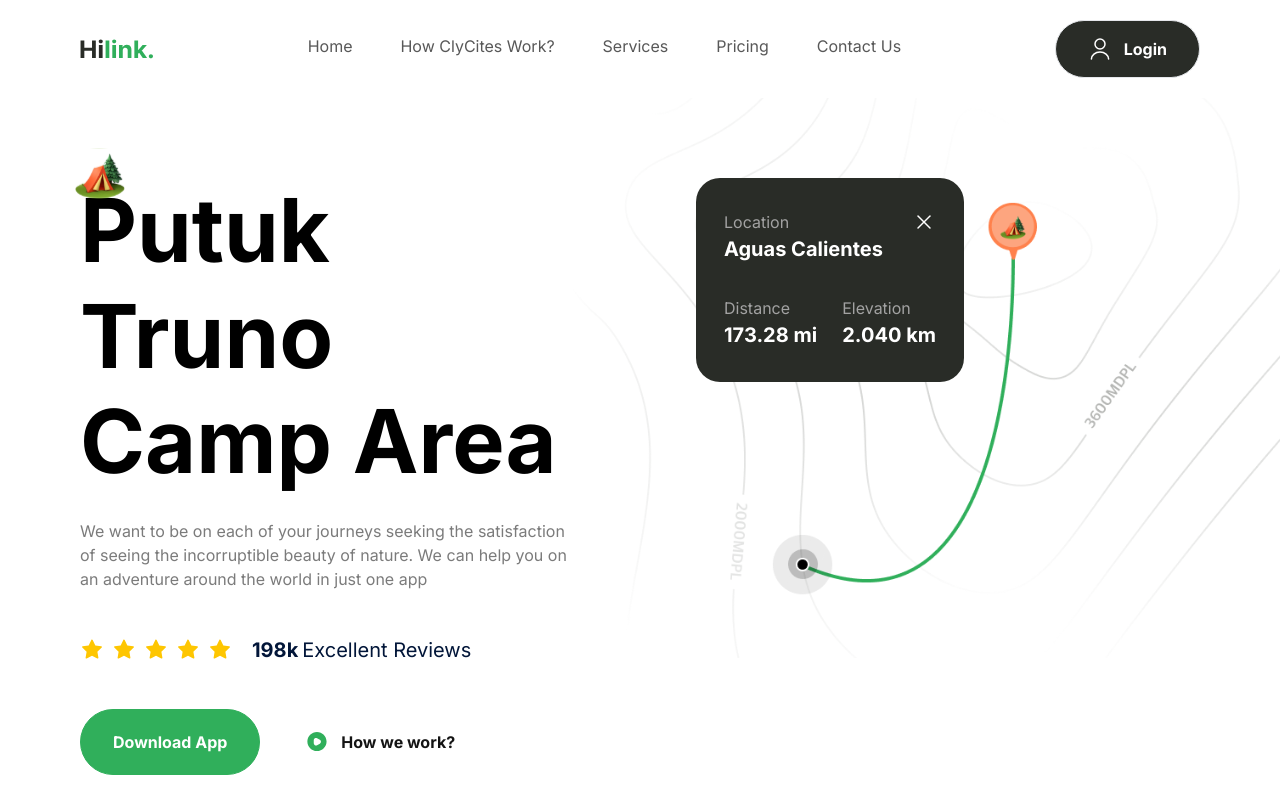
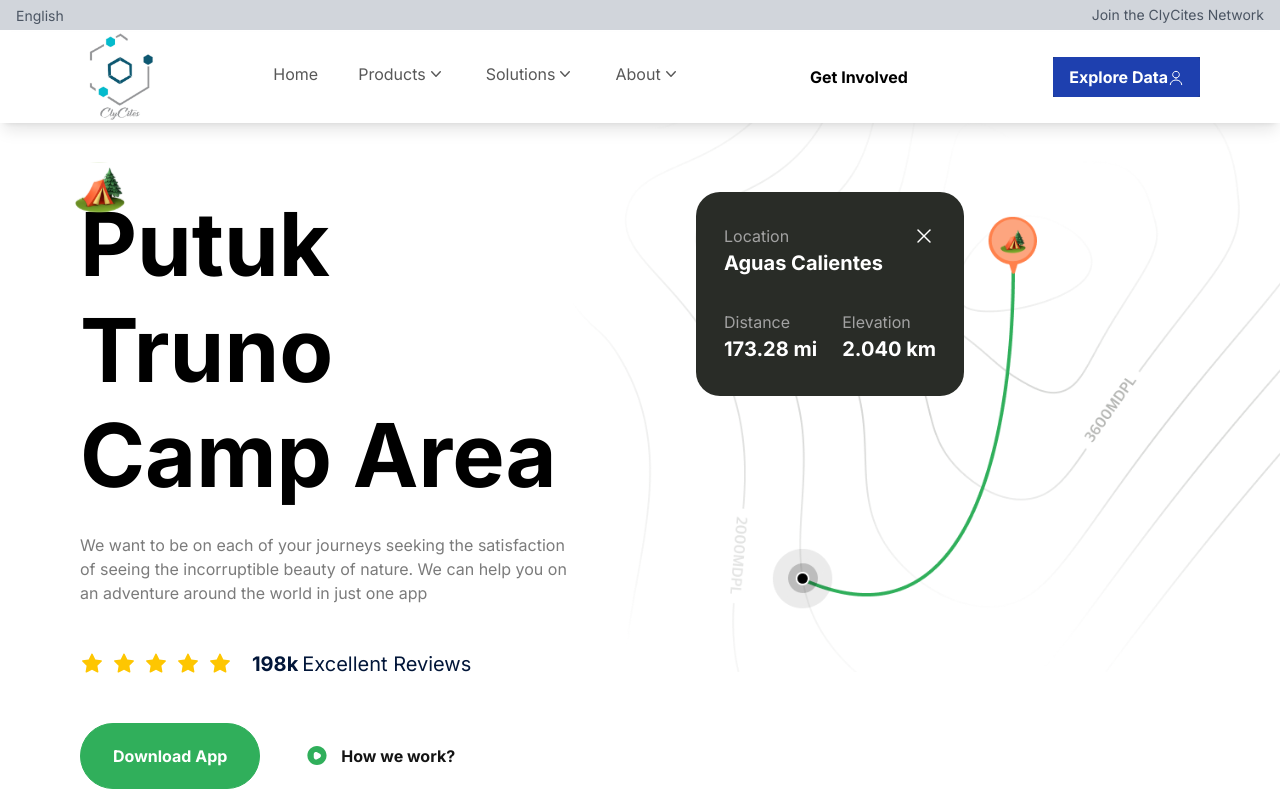
Before and after one commit to ClyCites/ClyCites-Frontend, a Next.js app in the folder ClyCites/: page / in a window 1280 px wide. Shown: the top 800 px of the page. Built offline with nearby package versions, Linux system fonts and the light colour scheme.

Commit message:
initial publishing

```diff
--- a/ClyCites/app/layout.tsx
+++ b/ClyCites/app/layout.tsx
@@ -18,7 +18,7 @@ export default function RootLayout({
     <html lang="en">
       <body>
         <Navbar />
-        <main className="relative overflow-hidden">
+        <main className="relative overflow-hidden mt-20">
           {children}
         </main>
         <Footer />
--- a/ClyCites/components/Navbar.tsx
+++ b/ClyCites/components/Navbar.tsx
@@ -1,32 +1,191 @@
-import { NAV_LINKS } from "@/constants"
-import Image from "next/image"
-import Link from "next/link"
-import Button from "./Button"
+// import { NAV_LINKS } from "@/constants";
+"use client";
+
+import { useState, useEffect } from 'react';
+import Image from "next/image";
+import Link from "next/link";
+import Button from "./Button";
+
+// NAVIGATION
+export const NAV_LINKS = [
+  {
+    href: '/',
+    key: 'home',
+    label: 'Home'
+  },
+  {
+    href: '/',
+    key: 'products',
+    label: 'Products',
+    dropdown: [
+      { href: '/', label: 'Product 1' },
+      { href: '/', label: 'Product 2' },
+      { href: '/', label: 'Product 3' },
+      { href: '/', label: 'Product 4' },
+      { href: '/', label: 'Product 5' },
+      { href: '/', label: 'Product 6' }
+    ]
+  },
+  {
+    href: '/',
+    key: 'solutions',
+    label: 'Solutions',
+    dropdown: [
+      { href: '/', label: 'Solution 1' },
+      { href: '/', label: 'Solution 2' },
+      { href: '/', label: 'Solution 3' },
+      { href: '/', label: 'Solution 4' },
+      { href: '/', label: 'Solution 5' },
+      { href: '/', label: 'Solution 6' }
+    ]
+  },
+  // {
+  //   href: '/',
+  //   key: 'how_clycites_work',
+  //   label: 'How ClyCites Work?'
+  // },
+  {
+    href: '/',
+    key: 'contact_us',
+    label: 'About',
+    dropdown: [
+      { href: '/', label: 'About Us' },
+      { href: '/', label: 'Contact Us' },
+      { href: '/', label: 'FAQs' },
+      { href: '/', label: 'Terms of Service' },
+      { href: '/', label: 'Privacy Policy' },
+      { href: '/', label: 'Site Map' }
+    ]
+  }
+];
 
 const Navbar = () => {
+  const [scrolled, setScrolled] = useState(false);
+
+  const [isOpen, setIsOpen] = useState(false);
+  const [selectedLanguage, setSelectedLanguage] = useState('English');
+
+  const languages = ['English', 'Spanish', 'French', 'German', 'Chinese'];
+
+  const handleLanguageClick = (language: string) => {
+    setSelectedLanguage(language);
+    setIsOpen(false);
+    // Implement language switching logic here
+    console.log(`Language switched to: ${language}`);
+  };
+
+  useEffect(() => {
+    const handleScroll = () => {
+      if (window.scrollY > 8) {
+        setScrolled(true);
+      } else {
+        setScrolled(false);
+      }
+    };
+    window.addEventListener('scroll', handleScroll);
+    return () => {
+      window.removeEventListener('scroll', handleScroll);
+    };
+  }, []);
+
   return (
-    <nav className="flexBetween max-container padding-container relative z-30 py-5">
+    <div>
+    <div className="top-0 left-0 w-full h-8 bg-gray-300 border-b-2 border-white shadow-lg flex justify-between items-center px-4">
+    <div className="relative">
+      <button
+        onClick={() => setIsOpen(!isOpen)}
+        className="text-sm text-gray-600"
+      >
+        {selectedLanguage}
+      </button>
+      {isOpen && (
+        <div className="absolute top-full mt-2 w-32 bg-white border border-gray-300 shadow-lg">
+          {languages.map((language) => (
+            <button
+              key={language}
+              onClick={() => handleLanguageClick(language)}
+              className="block w-full text-left px-4 py-2 text-sm text-gray-700 hover:bg-gray-100"
+            >
+              {language}
+            </button>
+          ))}
+        </div>
+      )}
+    </div>
+      <label className="text-sm text-gray-600">Join the ClyCites Network</label>
+    </div>
+    <nav
+        className={`flexBetween max-container padding-container fixed ${
+          scrolled ? 'top-0' : 'top-8'
+        } left-0 w-full z-20 py-0 bg-white border-b-2 border-white shadow-lg`}
+        style={{ position: 'fixed', zIndex: 50 }}
+      >
       <Link href="/">
-        <Image src="/hilink-logo.svg" alt="logo" width={74} height={29} />
+        <Image src="/images/logo.jpeg" alt="logo" width={80} height={29} className="rounded-full"/>
       </Link>
-
-      <ul className="hidden h-full gap-12 lg:flex">
+      <ul className="hidden h-full gap-10 lg:flex">
         {NAV_LINKS.map((link) => (
-          <Link href={link.href} key={link.key} className="regular-16 text-gray-50 flexCenter cursor-pointer pb-1.5 transition-all hover:font-bold">
-            {link.label}
-          </Link>
+          <li key={link.key} className="relative">
+            <Link
+              href={link.href}
+              className="regular-16 text-gray-50 flexCenter cursor-pointer pb-1.5 transition-all hover:font-bold"
+            >
+              {link.label}
+              {link.dropdown && (
+                <svg
+                  xmlns="(link unavailable)"
+                  className="h-5 w-5"
+                  viewBox="0 0 20 20"
+                  fill="currentColor"
+                >
+                  <path
+                    fillRule="evenodd"
+                    d="M5.23 7.21a.75.75 0 011.06.02L10 11.168l3.71-3.938a.75.75 0 111.08 1.04l-4.25 4.5a.75.75 0 01-1.08 0l-4.25-4.5a.75.75 0 01.02-1.06z"
+                    clipRule="evenodd"
+                  />
+                </svg>
+              )}
+            </Link>
+            {link.dropdown && (
+              <ul
+                className="absolute top-full left-0 bg-white text-gray-800 p-4 w-64 shadow-lg opacity-0 transition-opacity group-hover:opacity-100"
+              >
+                <div className="grid grid-cols-2 gap-4">
+                  {link.dropdown.map((dropdownLink) => (
+                    <Link
+                      key={dropdownLink.label}
+                      href={dropdownLink.href}
+                      className="text-gray-50 hover:text-black transition-all"
+                    >
+                      {dropdownLink.label}
+                    </Link>
+                  ))}
+                </div>
+              </ul>
+            )}
+          </li>
         ))}
       </ul>
-
       <div className="lg:flexCenter hidden">
-        <Button
+        <button
           type="button"
-          title="Login"
-          icon="/user.svg"
-          variant="btn_dark_green"
-        />
+          title="Get Involved"
+          className="bg-dark_green hover:bg-green-700 text-black font-bold py-2 px-4 rounded"
+        >
+          Get Involved
+          <img src="/user.svg" alt="icon" className="inline-block w-4 h-4" />
+        </button>
       </div>
-
+      <div className="lg:flexCenter hidden bg-blue-900">
+        <button
+          type="button"
+          title="Explore Data"
+          className="bg-blue-800 hover:bg-green-700 text-white font-bold py-2 px-4 rounded"
+        >
+          Explore Data
+          <img src="/user.svg" alt="icon" className="inline-block w-4 h-4" />
+        </button>
+      </div>
       <Image
         src="menu.svg"
         alt="menu"
@@ -35,7 +194,8 @@ const Navbar = () => {
         className="inline-block cursor-pointer lg:hidden"
       />
     </nav>
-  )
-}
+    </div>
+  );
+};
 
-export default Navbar
+export default Navbar;
--- a/ClyCites/constants/index.ts
+++ b/ClyCites/constants/index.ts
@@ -1,11 +1,4 @@
-// NAVIGATION
-export const NAV_LINKS = [
-  { href: '/', key: 'home', label: 'Home' },
-  { href: '/', key: 'how_clycites_work', label: 'How ClyCites Work?' },
-  { href: '/', key: 'services', label: 'Services' },
-  { href: '/', key: 'pricing ', label: 'Pricing ' },
-  { href: '/', key: 'contact_us', label: 'Contact Us' },
-];
+
 
 // CAMP SECTION
 export const PEOPLE_URL = [
```
Also changed, not shown: ClyCites/public/images/log.jpeg (added), ClyCites/public/images/logo.jpeg (added).
